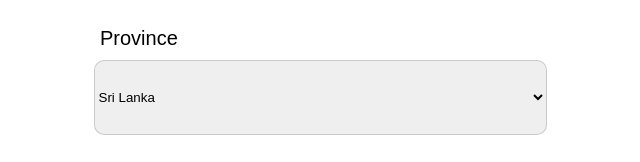
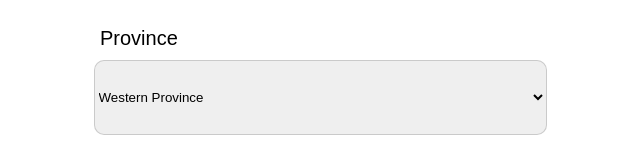
Before and after one commit to longlt-26/NNShop, a plain HTML site: page pay.html in a window 1280 px wide. Shown: the part 1382-1544 px from the top of the page, 10-650 px from the left. Drawn offline with Linux system fonts and the light colour scheme.

Commit message:
slec-op commit

```diff
--- a/pay.html
+++ b/pay.html
@@ -69,10 +69,10 @@
                     <input type="text" class="city input-check-defa"><br>
                     <label for="">Province</label><br>
                     <select class="contry input-check-defa">
-                        <option value="">Sri Lanka</option>
-                        <option value="">Sri Lanka</option>
-                        <option value="">Sri Lanka</option>
-                        <option value="">Sri Lanka</option>
+                        <option value="">Western Province</option>
+                        <option value="">Western Province</option>
+                        <option value="">Western Province</option>
+                        <option value="">Western Province</option>
                     </select><br>
                     <label for="">ZIP code</label><br>
                     <input type="text" class="zip-code input-check-defa"><br>
@@ -116,7 +116,7 @@
                         access to your account, and for other purposes described in our <span class="black">privacy
                             policy.</span></p>
                 </div>
-                <div class="btn-submit-oder"><button type="submit" class="btn-oder">Place order</button></div>
+                <div class="btn-submit-oder" ><button type="submit" class="btn-oder">Place order</button></div>
             </div>
         </div>
         <!-- achiment -->
```
